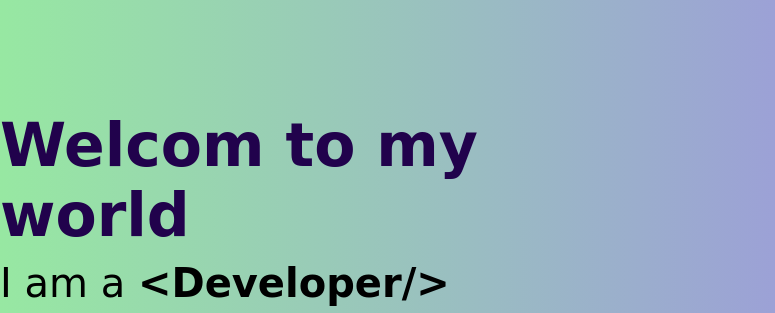
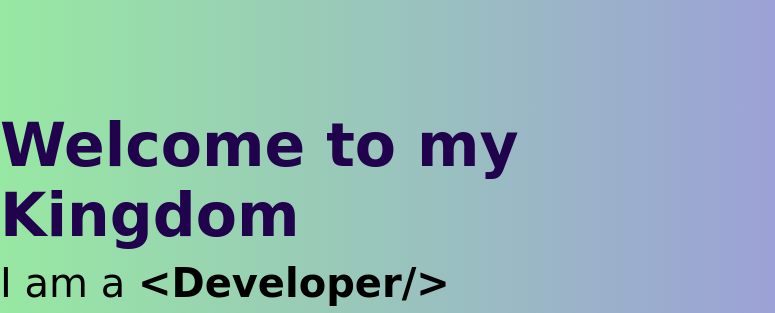
Before and after one commit to joydakua/Portfolio_Website, a plain HTML site: page index.html in a window 1280 px wide. Shown: the part 147-460 px from the top of the page, 0-775 px from the left. Drawn offline with Linux system fonts and the light colour scheme; a web font is replaced by a local one.

Commit message:
final changes

```diff
--- a/index.html
+++ b/index.html
@@ -25,7 +25,7 @@
     <main>
         <section class="hero">
             <div class="hero-left">
-                <div class="one">Welcom to my world</div>
+                <div class="one">Welcome to my Kingdom</div>
                 <div class="two">I am a <span class="bold">&lt;Developer/&gt;</span></div>
                 <div class="button-container">
                     <button class="btn">Contact me</button>
```
